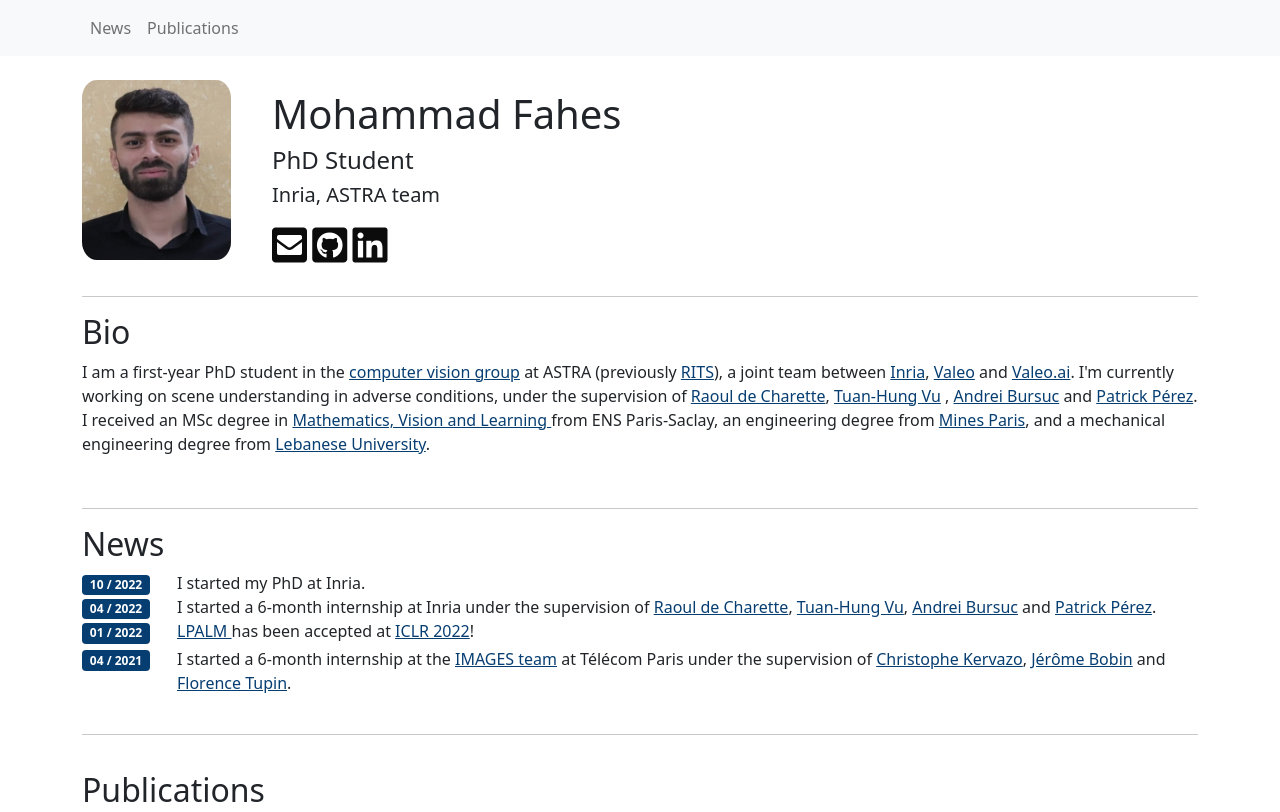
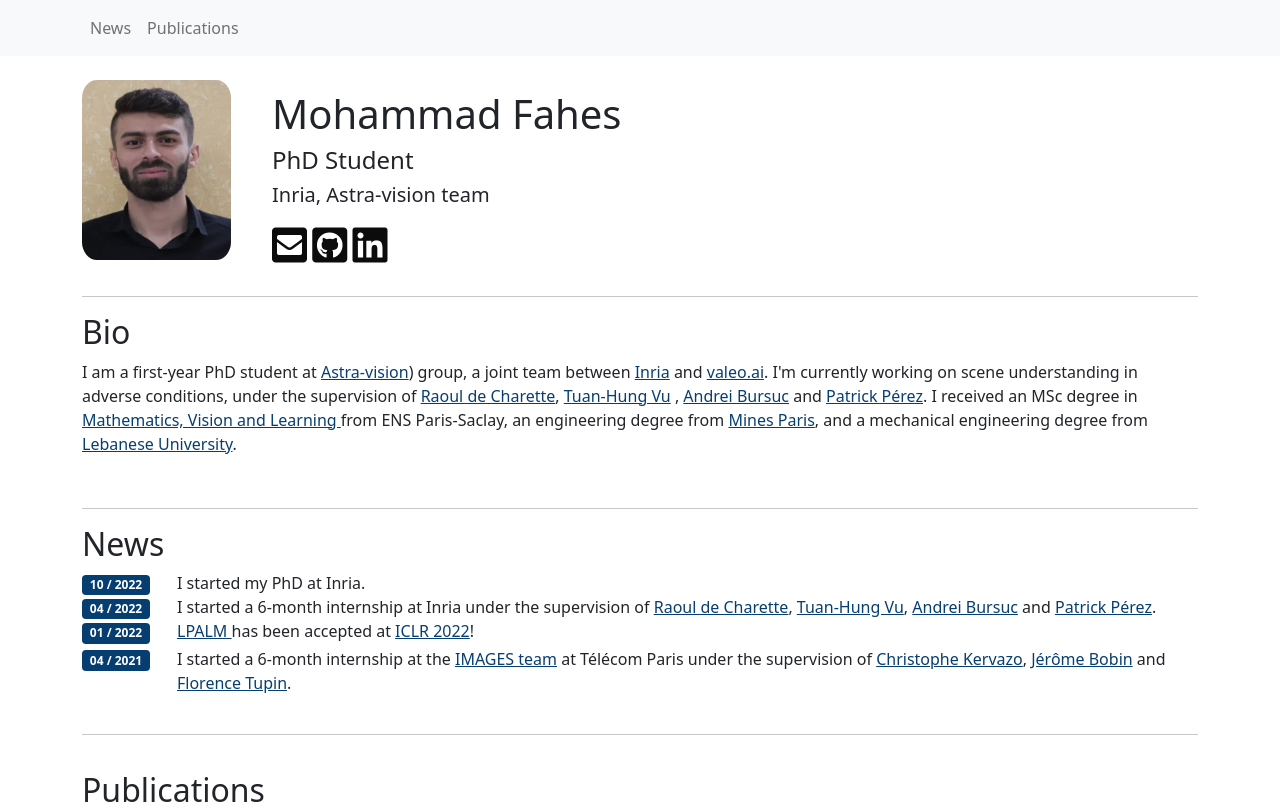
Before and after one commit to mfahes/mfahes.github.io, a plain HTML site: page index.html in a window 1280 px wide. Shown: the top 812 px of the page. Drawn offline with nearby package versions, Linux system fonts and the light colour scheme; some icons are missing.

Commit message:
update website

```diff
--- a/index.html
+++ b/index.html
@@ -17,16 +17,16 @@
      <meta property="og:title" content="Mohammad Fahes, PhD student at Inria" />
      <meta property="og:locale" content="en_US" />
      <meta name="description"
-         content="Mohammad Fahes, PhD student at ASTRA team at Inria Paris, France.">
+         content="Mohammad Fahes, PhD student at Astra-vision team at Inria Paris, France.">
      <meta charset="utf-8">
      <meta name="viewport" content="width=device-width, initial-scale=1">
      <meta property="og:description"
-         content="Mohammad Fahes, PhD student at ASTRA team at Inria Paris, France." />
+         content="Mohammad Fahes, PhD student at Astra-vision team at Inria Paris, France." />
      <link rel="canonical" href="https://mfahes.github.io/" />
      <meta property="og:url" content="https://mfahes.github.io/" />
      <meta property="og:site_name" content="Mohammad Fahes, PhD student at Inria" />
      <script
-         type="application/ld+json">{"description":"Mohammad Fahes, PhD student at ASTRA team at Inria Paris, France.","@context":"https://schema.org"}</script>
+         type="application/ld+json">{"description":"Mohammad Fahes, PhD student at Astra-vision team at Inria Paris, France.","@context":"https://schema.org"}</script>
      <!-- End SEO tag -->
 
 
@@ -117,7 +117,7 @@
                 <div style="height: 10px;"></div>
                 <h1>Mohammad Fahes</h1>
                 <h4>PhD Student</h4>
-                <h5>Inria, ASTRA team</h5>
+                <h5>Inria, Astra-vision team</h5>
                 <div style="height: 10px;"></div>
                 <h5>
                     <a href="mailto:mohammad.fahes@inria.fr" target="_blank"  title="e-Mail"><i class="fa fa-envelope-square fa-2x"></i></a>
@@ -136,8 +136,7 @@
 
         <div class="row">
                 <p>
-                    I am a first-year PhD student in the
-                    <a href="https://team.inria.fr/rits/membres/raoul-de-charette/" target="_blank" color="hotpink">computer vision group</a> at ASTRA (previously <a href="https://team.inria.fr/rits/" target="_blank">RITS</a>), a joint team between <a href="https://www.inria.fr/" target="_blank">Inria</a>, <a href="https://www.valeo.com/" target="_blank">Valeo</a> and <a href="https://www.valeo.com/en/valeo-ai/" target="_blank">Valeo.ai</a>.
+                    I am a first-year PhD student at <a href="https://astra-vision.github.io/" target="_blank">Astra-vision</a>) group, a joint team between <a href="https://www.inria.fr/" target="_blank">Inria</a> and <a href="https://www.valeo.com/en/valeo-ai/" target="_blank">valeo.ai</a>.
                    I'm currently working on scene understanding in adverse conditions, under the supervision of
                    <a href="https://team.inria.fr/rits/membres/raoul-de-charette/" target="_blank">Raoul de Charette</a>,
                    <a href="https://tuanhungvu.github.io/" target="_blank">Tuan-Hung Vu</a> , <a href="https://abursuc.github.io/" target="_blank">Andrei Bursuc</a> and
```
